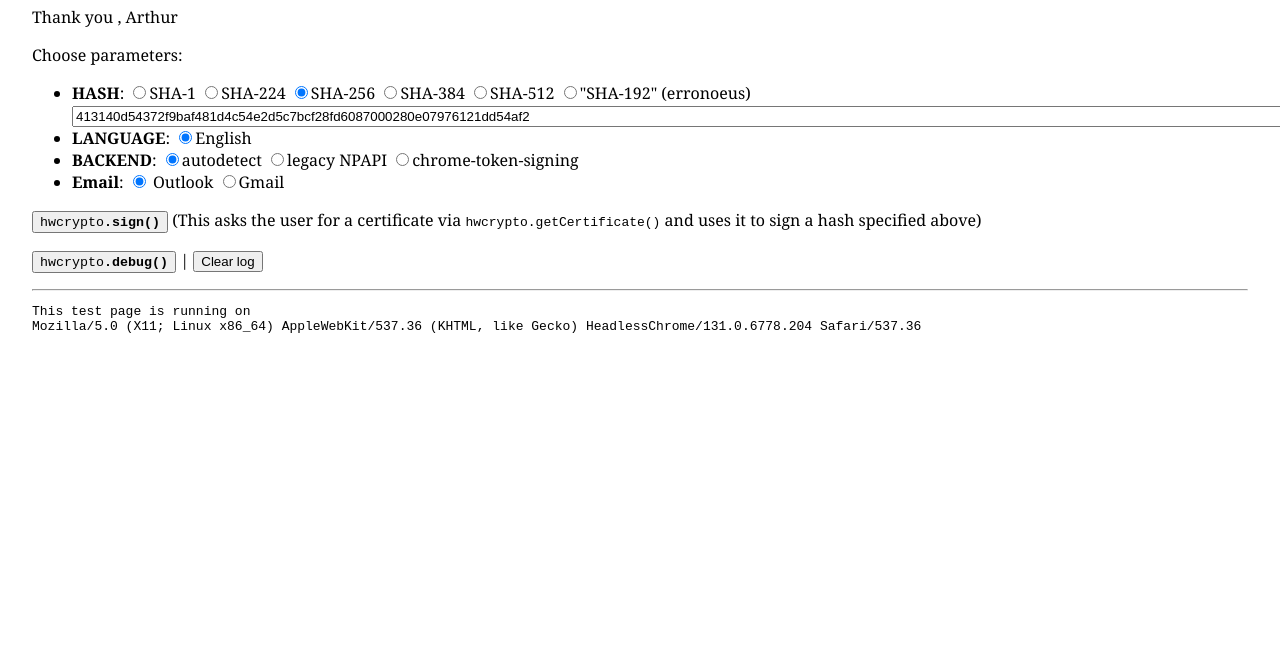
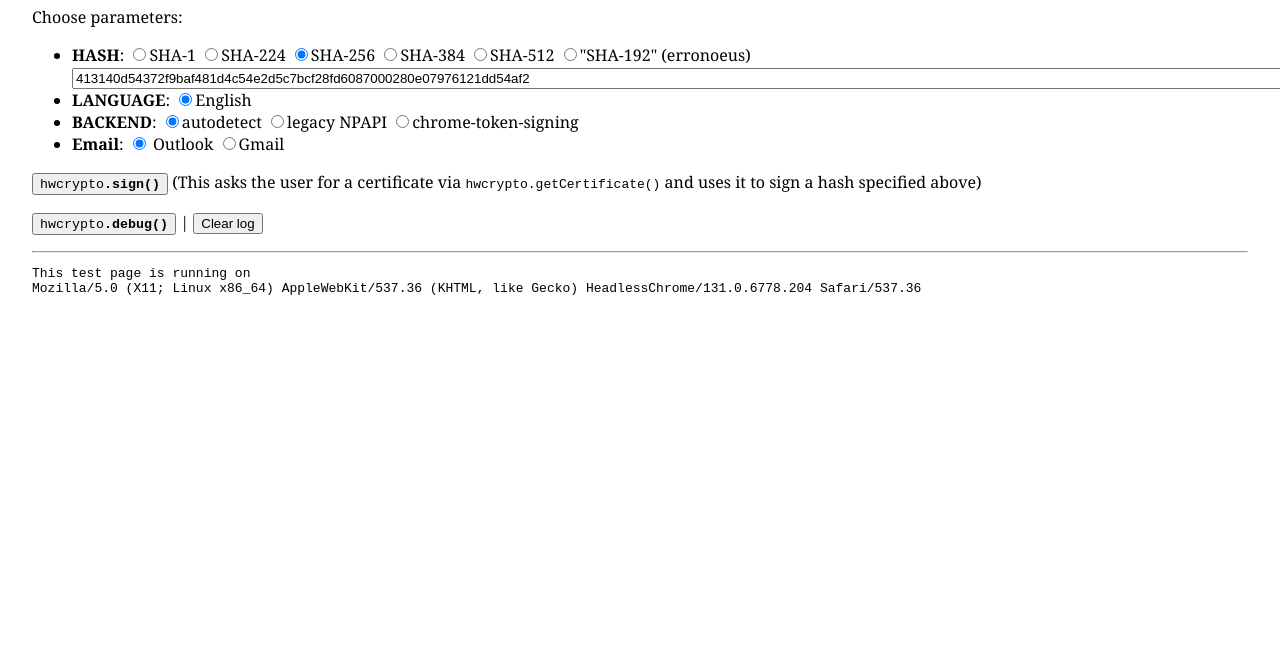
Before and after one commit to chromy234test/POC, a website: page index.html in a window 1280 px wide. Shown: the part 134-800 px from the top of the page. Drawn offline with Linux system fonts and the light colour scheme.

Commit message:
Update index.html

```diff
--- a/index.html
+++ b/index.html
@@ -101,7 +101,6 @@
    </p>
 
    <h1>Sprint 1a : Get cert and sign()</h1>
-   <p>Thank you , Arthur</p>
    Choose parameters:
    <ul>
    <li><b>HASH</b>:
```
